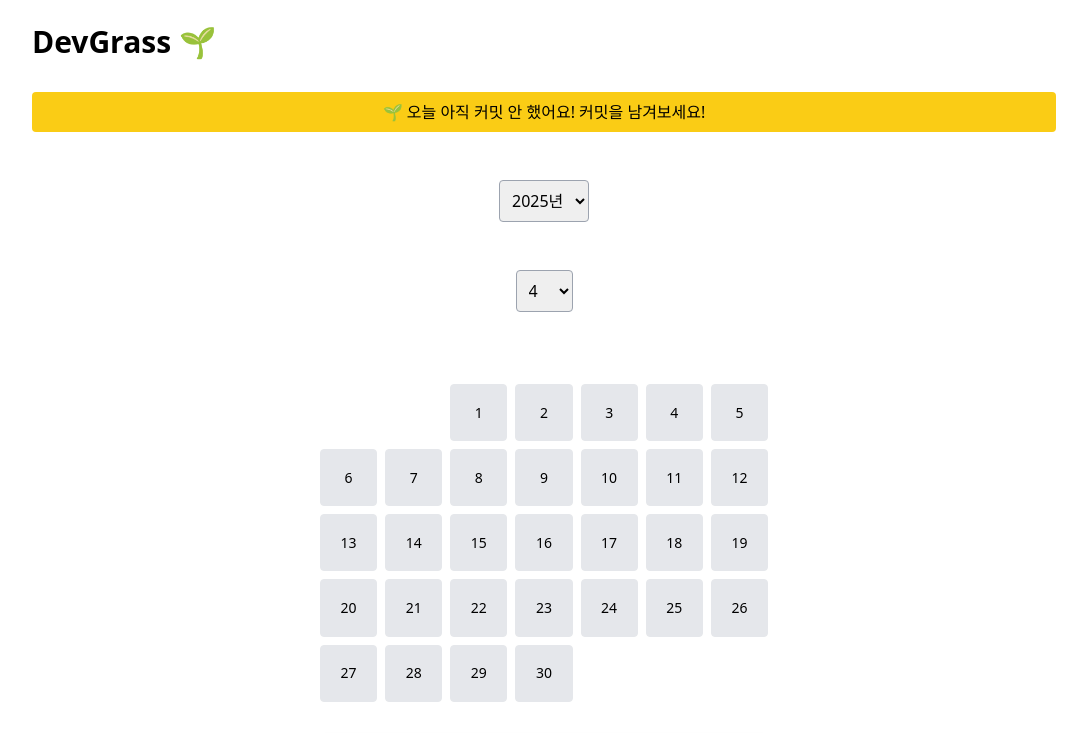
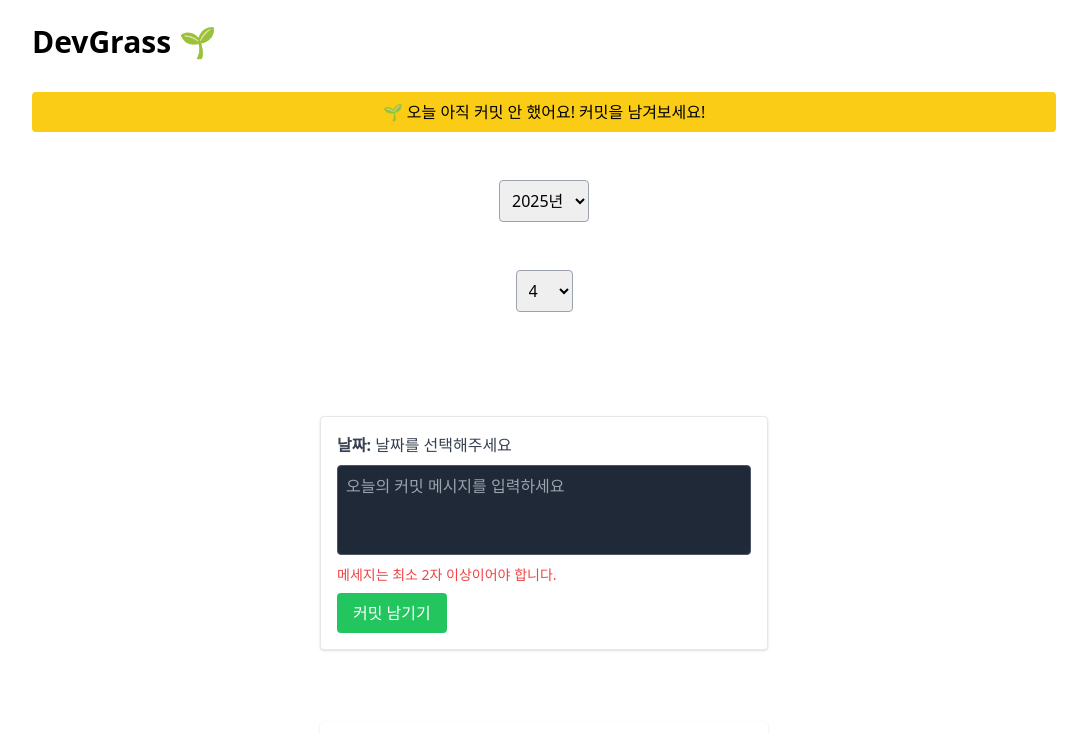
Before and after one commit to goeun23/devGrass, a React (Vite) app: page / in a window 1280 px wide. Shown: the top 733 px of the page, without its empty margins (96-1183 px from the left). Built offline with nearby package versions, Linux system fonts and the light colour scheme.

Commit message:
레포 분리

```diff
--- a/package.json
+++ b/package.json
@@ -10,6 +10,7 @@
     "preview": "vite preview"
   },
   "dependencies": {
+    "@faker-js/faker": "^9.7.0",
     "@tanstack/react-query": "^5.74.4",
     "classnames": "^2.5.1",
     "date-fns": "^4.1.0",
--- a/src/App.tsx
+++ b/src/App.tsx
@@ -1,18 +1,35 @@
-import Calendar from './components/Calendar';
-import CommitInput from './components/CommitInput';
-import CommitHistory from './components/CommitHistory';
-import TodayBanner from './components/TodayBanner';
+import Calendar from './components/Calendar/Calendar';
+import CommitInput from './components/Commits/CommitInput';
+import CommitHistory from './components/Commits/CommitHistory';
+import TodayBanner from './components/layout/TodayBanner';
 import TopCommitDays from './components/TopCommitDays';
-import YearSelector from './components/YearSelector';
-import MonthSelector from './components/MonthSelector'
-import { useEffect, useState } from 'react';
-import { useQuery } from '@tanstack/react-query';
-import { fetchCommitFromStorage } from './utils/commitStorage';
-import { useRecoilState } from 'recoil';
-import { commitsAtom } from './recoil/commits';
+import YearSelector from './components/Selector/YearSelector';
+import MonthSelector from './components/Selector/MonthSelector'
+
+import { generateDummyCommits } from './utils/generateDummyCommits';
+import { saveCommitsToStorage } from './utils/commitStorage';
+import { useEffect } from 'react';
+
 
 function App() {
 
+    useEffect(() => {
+        //if (process.env.NODE_ENV === 'development') {
+          const lastInjected = localStorage.getItem('dummyInjectedDate');
+          const today = new Date().toISOString().slice(0, 10); // 'YYYY-MM-DD'
+
+          if (lastInjected === today) return; // 🔒 이미 오늘 주입했으면 스킵
+
+          const saved = localStorage.getItem('commits');
+          if (!saved) {
+            const dummy = generateDummyCommits(1000);
+            saveCommitsToStorage(dummy);
+            localStorage.setItem('dummyInjectedDate', today); // ✅ 오늘 날짜 기록
+            console.log('💡 더미 커밋 1000개 주입 완료');
+            location.reload();
+          }
+        //}
+      }, []);
 
     return (
         <div className="min-h-screen flex flex-col items-center justify-center bg-white text-black p-6">
--- a/src/components/Calendar.tsx
+++ b/src/components/Calendar/Calendar.tsx
@@ -1,18 +1,26 @@
 import { useRecoilValue, useSetRecoilState } from 'recoil';
-import { selectedYearAtom } from '../recoil/selectedYear';
-import { selectedMonthAtom } from '../recoil/selectedMonth';
-import { selectedDateAtom } from '../recoil/selectedDate';
-import { commitsAtom, commitCountSelector } from '../recoil/commits';
+import { selectedYearAtom } from '../../recoil/selectedYear';
+import { selectedMonthAtom } from '../../recoil/selectedMonth';
+import { selectedDateAtom } from '../../recoil/selectedDate';
+import { commitsAtom, commitCountSelector } from '../../recoil/commits';
 import { startOfMonth, endOfMonth, eachDayOfInterval, format, getDay } from 'date-fns';
-import { getCommitColor } from '../utils/commitColor';
-import { Commit } from '../recoil/types';
+import { getCommitColor } from '../../utils/commitColor';
+import { Commit } from '../../recoil/types';
+import { useMemo } from 'react';
+import DayButton from './DayButton';
 
 const Calendar = ({}) => {
   const selectedYear = useRecoilValue(selectedYearAtom);
   const selectedMonth = useRecoilValue(selectedMonthAtom);
   const selectedDate = useRecoilValue(selectedDateAtom);
   const setSelectedDate = useSetRecoilState(selectedDateAtom);
-  const commitCounts = useRecoilValue(commitCountSelector);
+  const commits = useRecoilValue(commitsAtom)
+  const commitCounts = useMemo(()=> {
+      return commits.reduce<Record<string, number>>((acc, commit)=> {
+        acc[commit.date] = (acc[commit.date] || 0) +1;
+        return acc;
+      }, {})
+  }, [commits])
 
   const start = startOfMonth(new Date(selectedYear, selectedMonth - 1));
   const end = endOfMonth(new Date(selectedYear, selectedMonth - 1));
@@ -31,20 +39,16 @@
         const dateStr = format(day, 'yyyy-MM-dd');
         const isSelected = selectedDate === dateStr;
         const count = commitCounts[dateStr] || 0;
-        const color = getCommitColor(count);
+
 
         return (
-          <div className="relative group" key={dateStr}>
-            <button
-              onClick={() => setSelectedDate(dateStr)}
-              className={`w-full aspect-square p-1 rounded text-sm border text-center transition-colors
-                ${color}
-                ${isSelected ? 'ring-2 ring-green-500' : ''}
-                hover:brightness-110`}
-            >
-              {format(day, 'd')}
-            </button>
-          </div>
+          <DayButton
+            key={dateStr}
+            day={day}
+            isSelected={isSelected}
+            count={count}
+            onClick={selectedDate}
+          />
         );
       })}
     </div>
--- /dev/null
+++ b/src/components/Calendar/DayButton.tsx
@@ -0,0 +1,37 @@
+import { format } from "date-fns";
+import { getCommitColor } from "../../utils/commitColor";
+
+interface Props {
+    date :Date;
+    isSelected:boolean;
+    count:number;
+    onClick:(dateStr:string)=> void
+}
+
+const DayButton = ({date, isSelected, count, onClick}:Props)=> {
+    let dateStr = '';
+    try{
+        dateStr = format(date,'yyyy-MM-dd')
+    }catch(e){
+        return null
+    }
+
+    const color = getCommitColor(count);
+
+    return (
+        <div className="relative group" key={dateStr}>
+            <button
+                onClick={()=> onClick(dateStr)}
+                className={`w-full aspect-square p-1 rounded text-sm border text-center transition-colors
+                    ${color}
+                    ${isSelected ? 'ring-2 ring-green-500' : ''}
+                    hover:brightness-110`}
+                >
+                  {format(date, 'dd')}
+            </button>
+        </div>
+    )
+
+}
+
+export default DayButton;
--- a/src/components/CommitInput.tsx
+++ b/src/components/Commits/CommitInput.tsx
@@ -1,8 +1,9 @@
 import {useRecoilState, useRecoilValue} from 'recoil';
-import { commitsAtom } from '../recoil/commits';
-import { selectedDateAtom } from '../recoil/selectedDate';
+import { commitsAtom } from '../../recoil/commits';
+import { selectedDateAtom } from '../../recoil/selectedDate';
 import { useState } from 'react';
-import { useCommits } from '../hooks/useCommit';
+import { useCommits } from '../../hooks/useCommit';
+import { useValidation } from '../../hooks/useValidation';
 
 
 
@@ -10,6 +11,7 @@
     const [commits, setCommits] = useRecoilState(commitsAtom);
     const selectedDate = useRecoilValue(selectedDateAtom);
     const [message, setMessage] = useState('');
+    const {isValid, error} = useValidation(message);
 
     const {addCommit} = useCommits();
 
@@ -52,6 +54,11 @@
             onKeyDown={(e)=> activeEnter(e)}
             onChange={(e) => setMessage(e.target.value)}
           />
+
+          {error && (
+            <div className="text-red-500 text-sm mt-1">{error}</div>
+          )}
+
           <button
             className="mt-2 px-4 py-2 bg-green-500 text-white rounded hover:bg-green-600"
             onClick={handleSubmit}
--- /dev/null
+++ b/src/components/Commits/CommitItem.tsx
@@ -0,0 +1,27 @@
+import { format } from "date-fns";
+
+interface Props {
+    id:string;
+    date:string;
+    message:string;
+    onDelete:(id:string) => void
+}
+
+const CommitItem = ({id, date, message, onDelete}:Props)=> {
+    return (
+        <li className="text-sm text-gray-800 flex justify-between items-start gap-2">
+            <div>
+                <div className="text-green-600 font-medium">
+                    {format(new Date(date), 'yyyy-MM-dd')}
+                </div>
+                <div>{message}</div>
+            </div>
+            <button
+            onClick={()=> onDelete(id)}
+            className="text-red-400 hover:text-red-600 text-xs"
+            >삭제</button>
+        </li>
+    )
+}
+
+export default CommitItem;
--- a/src/components/MonthSelector.tsx
+++ b/src/components/Selector/MonthSelector.tsx
@@ -1,5 +1,5 @@
 import { useRecoilState, useRecoilValue } from "recoil"
-import { selectedMonthAtom } from "../recoil/selectedMonth"
+import { selectedMonthAtom } from "../../recoil/selectedMonth"
 
 
 const MonthSelector = () => {
--- a/src/components/YearSelector.tsx
+++ b/src/components/Selector/YearSelector.tsx
@@ -1,5 +1,5 @@
 import { useRecoilState, useRecoilValue } from "recoil"
-import { selectedYearAtom } from "../recoil/selectedYear"
+import { selectedYearAtom } from "../../recoil/selectedYear"
 
 
 const YearSelector = () => {
--- a/src/components/TodayBanner.tsx
+++ b/src/components/layout/TodayBanner.tsx
@@ -1,5 +1,5 @@
 import { useRecoilValue } from "recoil"
-import { commitsAtom } from "../recoil/commits"
+import { commitsAtom } from "../../recoil/commits"
 import { format } from "date-fns";
 
 const TodayBanner = () => {
--- /dev/null
+++ b/src/hooks/useValidation.ts
@@ -0,0 +1,19 @@
+import { isValid } from "date-fns"
+import { useMemo } from "react";
+
+export const useValidation = (message:string) => {
+    const result = useMemo(()=> {
+        if(message.trim().length < 2){
+            return {isValid:false, error:'메세지는 최소 2자 이상이어야 합니다.'}
+        }
+
+        const banned = ['욕설', 'test', 'dummy'];
+        if(banned.some(word=> message.includes(word))){
+            return {isValid : false, error:'부적절한 단어가 포함되어 있습니다.'};
+        }
+
+        return {isValid:true, error:''};
+    }, [message])
+
+    return result;
+}
--- /dev/null
+++ b/src/utils/generateDummyCommits.ts
@@ -0,0 +1,20 @@
+import { faker } from "@faker-js/faker";
+import { format } from "date-fns";
+import { Commit } from "../recoil/types";
+
+
+export const generateDummyCommits = (count:number):Commit[] => {
+    const result:Commit[] = [];
+
+    for(let i =0; i<count; i++){
+        const date = format(faker.date.recent(90), 'yyyy-MM-dd');
+        const message = faker.hacker.phrase()
+
+        result.push({
+            id:`dummy-${i}`,
+            date,
+            message
+        })
+    }
+    return result;
+}
```
Also changed, not shown: src/components/Commits/CommitHistory.tsx (renamed from src/components/CommitHistory.tsx, +15 -18 lines), 1 other file (tests, documents, lock files or other folders).
